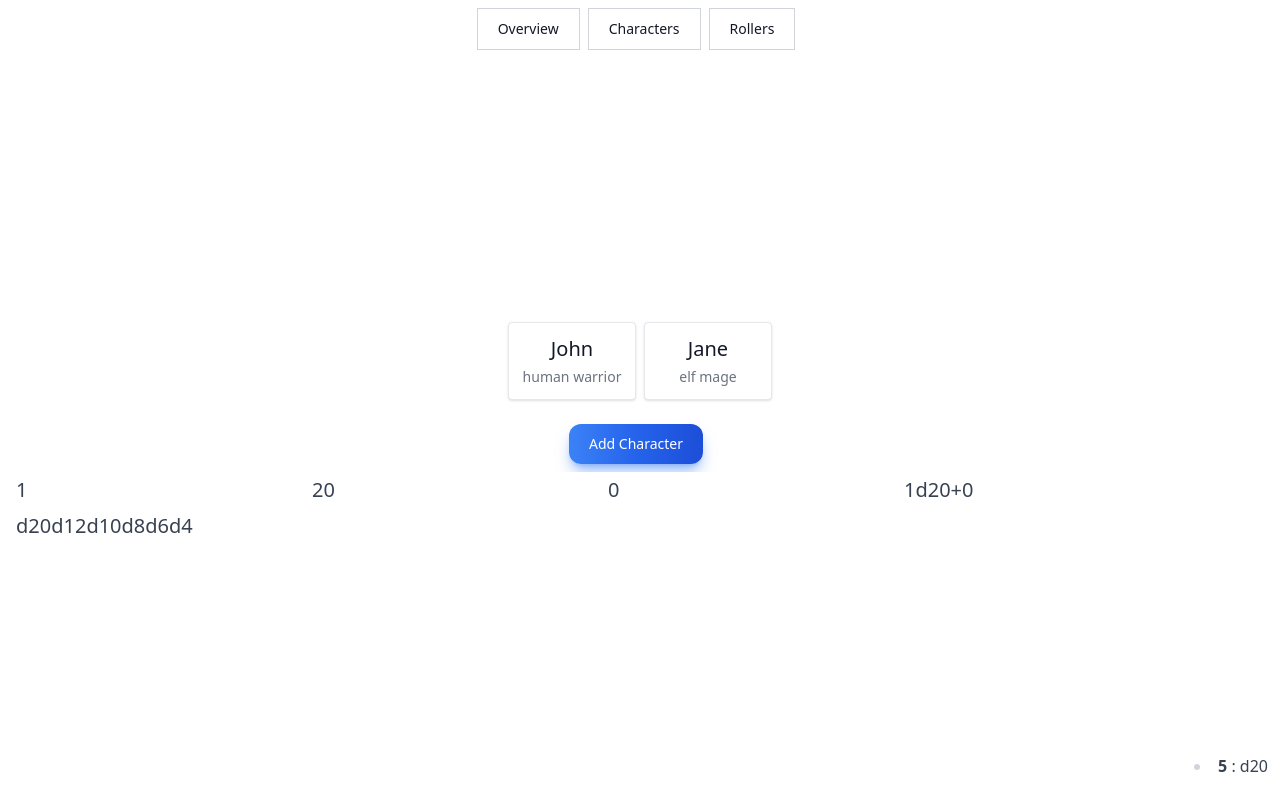
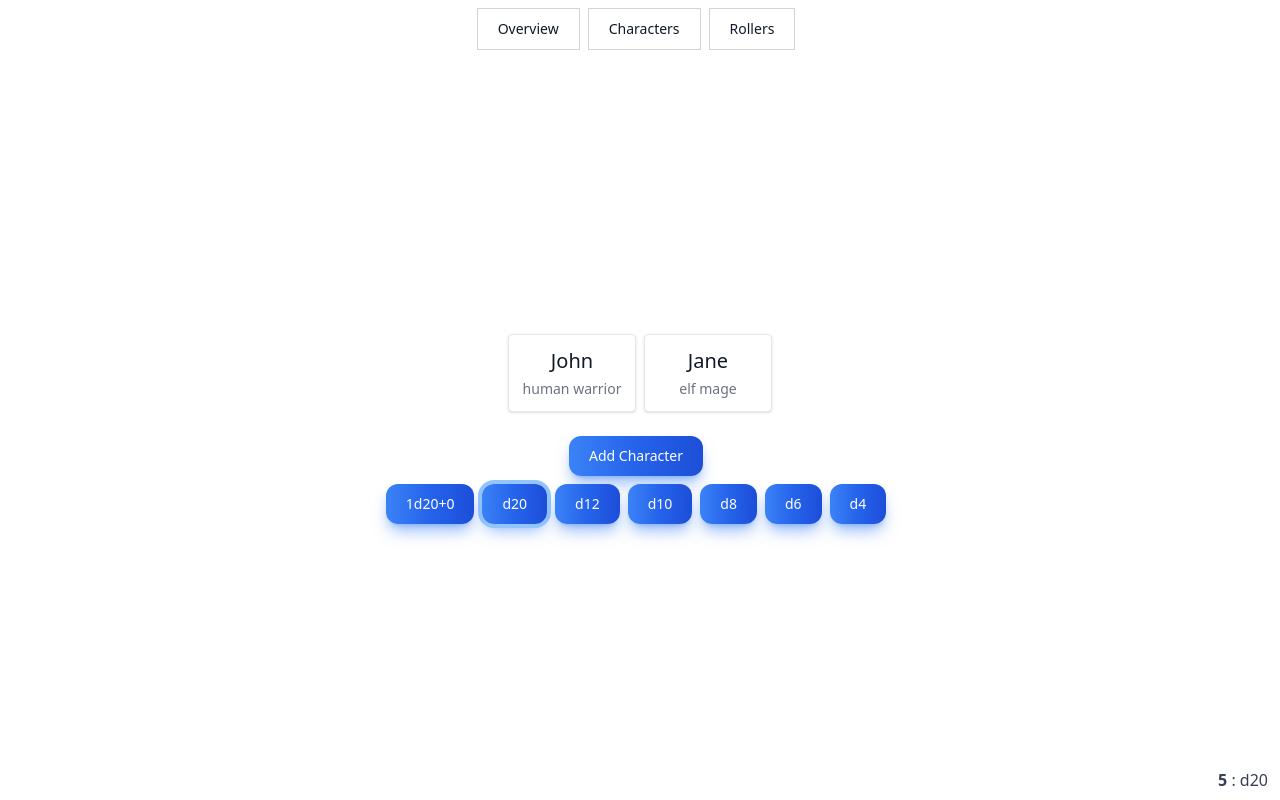
Before and after one commit to troyrthompson/dm-tools, a Next.js app: page / in a window 1280 px wide. Both pictures are taken after a click on the button "d20". Built offline with nearby package versions, Linux system fonts and the light colour scheme.

Commit message:
Update Dice and Rollers

```diff
--- a/app/components/dice/Roll.tsx
+++ b/app/components/dice/Roll.tsx
@@ -4,16 +4,14 @@ import { useAppSelector } from "@/lib/hooks";
 
 import { selectRollers } from "@/lib/features/rollers/rollersSlice";
 
-import { InputRoller } from "../rollers/inputRoller";
+import { InputRoller } from "../rollers/InputRoller";
 
 import { ButtonRoller } from "../rollers/ButtonRoller";
-
-import { RollList } from "../dice/RollList";
 
 export const Roll = () => {
     const rollers = useAppSelector(selectRollers);
     return (
-        <div>
+        <div className="flex flex-wrap justify-center content-center">
             {rollers.map((roller, i) => {
                 return roller.type === 'input' ? (
                     <InputRoller roller={roller} index={i}/>
--- a/app/components/dice/RollList.tsx
+++ b/app/components/dice/RollList.tsx
@@ -7,6 +7,8 @@ import { useAppSelector } from "@/lib/hooks";
 export const RollList = () => {
 
     const rolls = useAppSelector(selectRollHistory).slice(-5);
+
+    console.log(rolls);
 
     function outputModifier(modifier: number) {
         if (modifier === 0) {
@@ -40,12 +42,15 @@ export const RollList = () => {
     }
 
   return (
-    <ul>
+    <>
         {rolls.map((roll, index) => {
             return (
-                <li key={index}><span className="font-bold">{roll.total}</span> : {outputQuantity(roll.quantity)}d{roll.sides} {outputModifier(roll.modifier)} {outputEachDieResult(roll.results)}</li>
+                <>
+                    <div className="leading-none">{roll.name}</div>
+                    <div className="leading-none" key={index}><span className="font-bold">{roll.total}</span> : {outputQuantity(roll.quantity)}d{roll.sides} {outputModifier(roll.modifier)} {outputEachDieResult(roll.results)}</div>
+                </>
             )
         })}
-    </ul>
+    </>
   );
 };
--- a/app/components/rollers/ButtonRoller.tsx
+++ b/app/components/rollers/ButtonRoller.tsx
@@ -4,13 +4,15 @@ import { recordDiceRoll, rollDice } from "@/lib/features/dice/diceSlice";
 
 import { useAppDispatch } from "@/lib/hooks";
 
+import { Button } from "../elements/Button";
+
 export const ButtonRoller = ({roller, index}) => {
 
     const dispatch = useAppDispatch();
 
   return (
-    <button key={index} onClick={() => {
+    <div key={index} onClick={() => {
         dispatch(recordDiceRoll(rollDice(roller.dice)));
-    }}>{roller.name}</button>
+    }}><Button text={roller.name}/></div>
   );
 };
--- a/app/components/rollers/InputRoller.tsx
+++ b/app/components/rollers/InputRoller.tsx
@@ -10,14 +10,18 @@ import type { Roller } from "@/lib/features/rollers/rollersSlice";
 
 import type { Dice } from "@/lib/features/dice/diceSlice";
 
+import { Button } from "../elements/Button";
+
+import './input-roller.css';
+
 export const InputRoller = ({roller, index}) => {
 
     const dispatch = useAppDispatch();
 
     function handleChange(e) {
-        const quantity = e.target.parentElement.elements.quantity.valueAsNumber;
-        const sides = e.target.parentElement.elements.sides.valueAsNumber;
-        const modifier = e.target.parentElement.elements.modifier.valueAsNumber;
+        const quantity = e.target.form.elements.quantity.valueAsNumber;
+        const sides = e.target.form.elements.sides.valueAsNumber;
+        const modifier = e.target.form.elements.modifier.valueAsNumber;
         const dice: Dice = {
             quantity: quantity,
             sides: sides,
@@ -25,8 +29,8 @@ export const InputRoller = ({roller, index}) => {
         }
 
         const roller: Roller = {
-            id: parseInt(e.target.parentElement.dataset.rollerId),
-            name: e.target.parentElement.dataset.rollerName,
+            id: parseInt(e.target.form.dataset.rollerId),
+            name: e.target.form.dataset.rollerName,
             type: 'input',
             dice: dice
         }
@@ -48,11 +52,13 @@ export const InputRoller = ({roller, index}) => {
     }
 
   return (
-    <form data-roller-id={roller.id} data-roller-name={roller.name} onChange={ e => {handleChange(e)}} className="roller-input-container" key={index} onSubmit={e => { e.preventDefault(); handleSubmit(e)}}>
-        <input type="number" name={'quantity'} defaultValue={roller.dice.quantity}/>
-        <input type="number" name={'sides'} defaultValue={roller.dice.sides}/>
-        <input type="number" name={'modifier'} defaultValue={roller.dice.modifier}/>
-        <button type="submit">{`${roller.dice.quantity}d${roller.dice.sides}+${roller.dice.modifier}`}</button>
+    <form data-roller-id={roller.id} data-roller-name={roller.name} onChange={ e => {handleChange(e)}} className="input-roller-form flex flex-wrap content-center" key={index} onSubmit={e => { e.preventDefault(); handleSubmit(e)}}>
+        <div className="input-roller-input-container">
+            <input className="w-12 text-sm h-6 pl-1 py-1 border border-gray-300 mb-1 mx-5" type="number" name={'quantity'} defaultValue={roller.dice.quantity}/>
+            <input className="w-12 text-sm h-6 pl-1 py-1 border border-gray-300 mb-1 mx-5" type="number" name={'sides'} defaultValue={roller.dice.sides}/>
+            <input className="w-12 text-sm h-6 pl-1 py-1 border border-gray-300 mb-1 mx-5" type="number" name={'modifier'} defaultValue={roller.dice.modifier}/>
+        </div>
+        <Button text={`${roller.dice.quantity}d${roller.dice.sides}+${roller.dice.modifier}`} />
     </form>
   );
 };
--- a/app/components/rollers/Rollers.tsx
+++ b/app/components/rollers/Rollers.tsx
@@ -9,13 +9,8 @@ import type { Dice } from "@/lib/features/dice/diceSlice";
 
 import type { Roller, RollerType } from "@/lib/features/rollers/rollersSlice";
 
-import { InputRoller } from "../rollers/inputRoller";
+import { InputRoller } from "../rollers/InputRoller";
 import { ButtonRoller } from "../rollers/ButtonRoller";
-
-import { RollList } from "../dice/RollList";
-
-import { HeadingOne } from "../typography";
-import Head from "next/head";
 
 let rollerId = -1;
 
@@ -38,7 +33,8 @@ export const Rollers = () => {
         const dice: Dice = {
             quantity: formData.quantity,
             sides: formData.sides,
-            modifier: formData.modifier
+            modifier: formData.modifier,
+            name: formData.name
         }
 
         const roller: Roller = {
@@ -86,7 +82,6 @@ export const Rollers = () => {
     const handleChange = (e) => {
         const { name, value } = e.target;
         setFormData(prevData => {
-            console.log(prevData);
             const newData = {
                 ...prevData,
                 [name]: value
@@ -145,7 +140,10 @@ export const Rollers = () => {
                                     <button onClick={() => {startEditing(index)}}>Edit Roller</button>
                                 </>
                             ) : (
-                                <InputRoller roller={roller} index={index}/>
+                                <>
+                                    <InputRoller roller={roller} index={index}/>
+                                    <button onClick={() => {startEditing(index)}}>Edit Roller</button>
+                                </>
                             )}
                         </div>
                     )
--- /dev/null
+++ b/app/components/rollers/input-roller.css
@@ -0,0 +1,17 @@
+.input-roller-form {
+    position: relative;
+}
+.input-roller-form:hover .input-roller-input-container {
+    display: block;
+}
+
+.input-roller-input-container {
+    display: none;
+    position: absolute;
+    bottom: 100%;
+    left: 0;
+}
+
+.input-roller-input-container input {
+    display: block;
+}
--- a/lib/features/dice/diceSlice.tsx
+++ b/lib/features/dice/diceSlice.tsx
@@ -9,6 +9,7 @@ export type Dice = {
   quantity: number;
   sides: number;
   modifier: number;
+  name?: string;
 };
 
 export type DiceRoll = {
@@ -17,6 +18,7 @@ export type DiceRoll = {
   modifier: number;
   results: Array<number>;
   total: number;
+  name?: string;
 };
 
 let initialState: DiceSlice = {
@@ -38,6 +40,7 @@ export function rollDice(dice: Dice): DiceRoll {
     modifier: dice.modifier,
     results: resultsArray,
     total: total + dice.modifier,
+    name: dice.name,
   }
 
   return diceRoll;
--- a/lib/features/rollers/rollersSlice.tsx
+++ b/lib/features/rollers/rollersSlice.tsx
@@ -21,7 +21,7 @@ let initialState: RollersSlice = {
     rollers: [
         {
           id: 0,
-            name: 'input1',
+          name: 'input1',
           type: 'input',
           dice: {
               quantity: 1,
```
